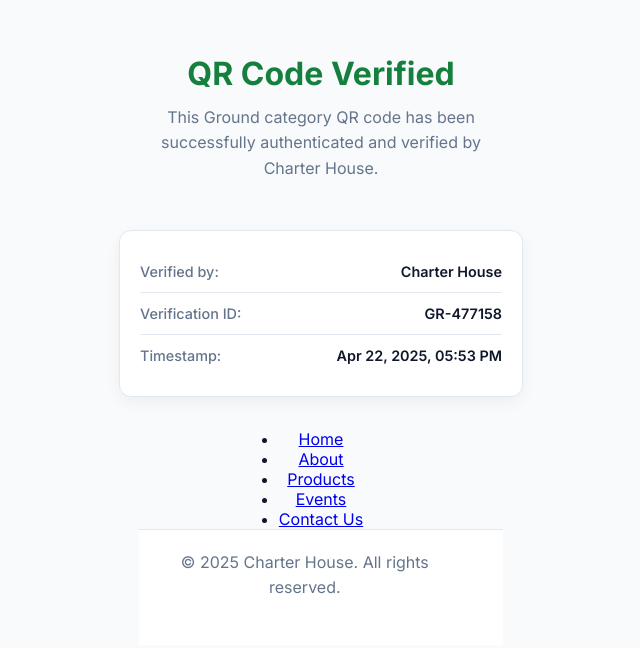
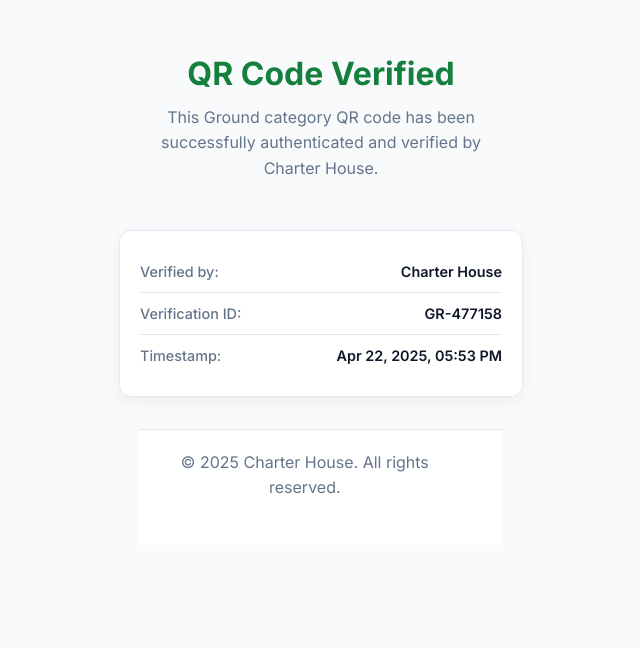
Before and after one commit to MrSelormMichael/confrimation-page, a plain HTML site: page index.html in a window 1280 px wide. Shown: the part 806-1454 px from the top of the page, without its empty margins (319-959 px from the left). After the commit the page ends 1383 px from the top, so only its background shows below. Drawn offline with Linux system fonts and the light colour scheme.

Commit message:
Update index.html

```diff
--- a/index.html
+++ b/index.html
@@ -344,26 +344,6 @@
             </div>
         </div>
     </div>
-<div>
- <ul class="navbar-nav ms-auto mb-2 mb-lg-0">
-                    <li class="nav-item">
-                        <a class="nav-link active" href="AllAccess.html">Home</a>
-                    </li>
-                    <li class="nav-item">
-                        <a class="nav-link" href="Auditorium.html">About</a>
-                    </li>
-                    <li class="nav-item">
-                        <a class="nav-link" href="BackStage.html">Products</a>
-                    </li>
-                    <li class="nav-item">
-                        <a class="nav-link" href="RedCarpet.html">Events</a>
-                    </li>
-                    <li class="nav-item">
-                        <a class="nav-link" href="index.html">Contact Us</a>
-                    </li>
-                </ul>
-</div>
-
     <footer>
         <p>© 2025 Charter House. All rights reserved.</p>
     </footer>
```
